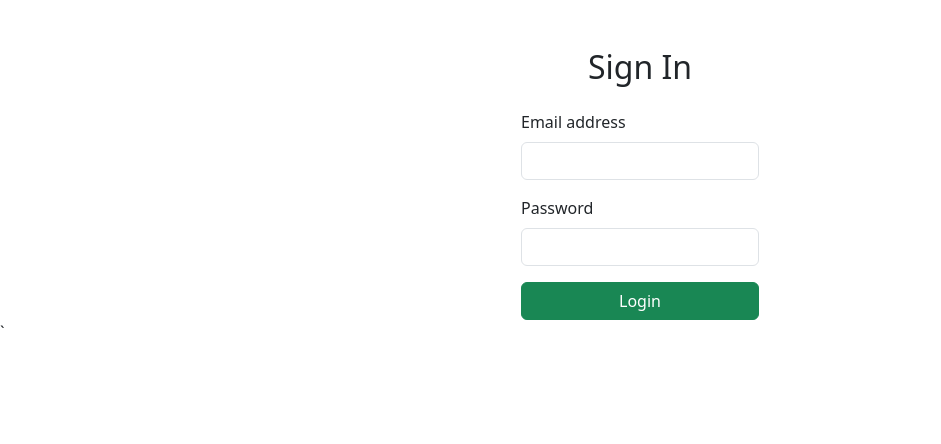
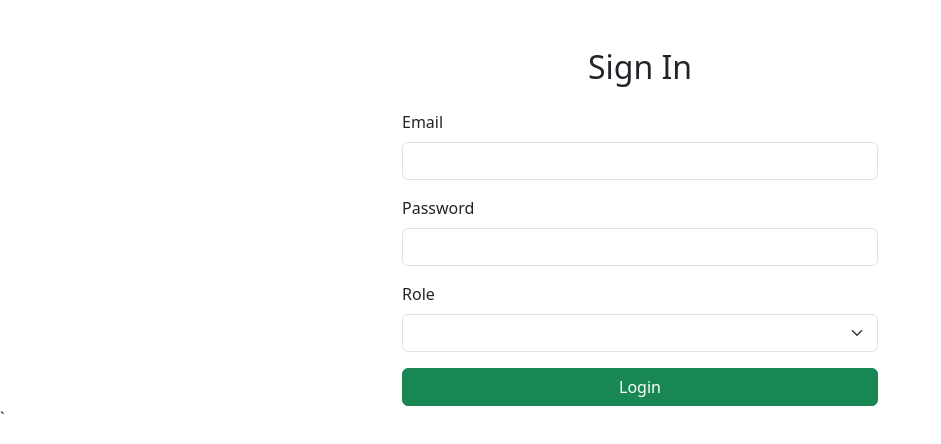
Before and after one commit to isaac-alexander/AdminTask, an Angular app: page /signin in a window 1280 px wide. Shown: the top 444 px of the page, without its empty margins (0-941 px from the left). Built offline with nearby package versions, Linux system fonts and the light colour scheme.

Commit message:
src/app/pages/sign-in/sign-in.html

```diff
--- a/src/app/pages/sign-in/sign-in.html
+++ b/src/app/pages/sign-in/sign-in.html
@@ -1,17 +1,27 @@
-<div class="container mt-5">
+<div class="container mt-5 w-50">
   <h2 class="text-center">Sign In</h2>
-    <form (ngSubmit)="signIn()" class="mt-4 mx-auto w-50">
 
+  <form (ngSubmit)="signIn()" class="mt-4">
     <div class="mb-3">
-            <label for="email" class="form-label">Email address</label>
-            <input [(ngModel)]="email" name="email" id="email" class="form-control" type="email" required />
+      <label class="form-label">Email</label>
+      <input [(ngModel)]="email" name="email" type="email" class="form-control" required />
     </div>
 
     <div class="mb-3">
-            <label for="password" class="form-label">Password</label>
-            <input [(ngModel)]="password" name="password" id="password" class="form-control" type="password" required />
+      <label class="form-label">Password</label>
+      <input [(ngModel)]="password" name="password" type="password" class="form-control" required />
+    </div>
+
+    <div class="mb-3">
+      <label class="form-label">Role</label>
+      <select [(ngModel)]="role" name="role" class="form-select" required>
+        <option value="">-- Select Role --</option>
+        <option value="admin">Admin</option>
+        <option value="employee">Employee</option>
+      </select>
     </div>
 
     <button type="submit" class="btn btn-success w-100">Login</button>
   </form>
+
 </div>
```
Lines whose indentation alone changed are shown as unchanged.
